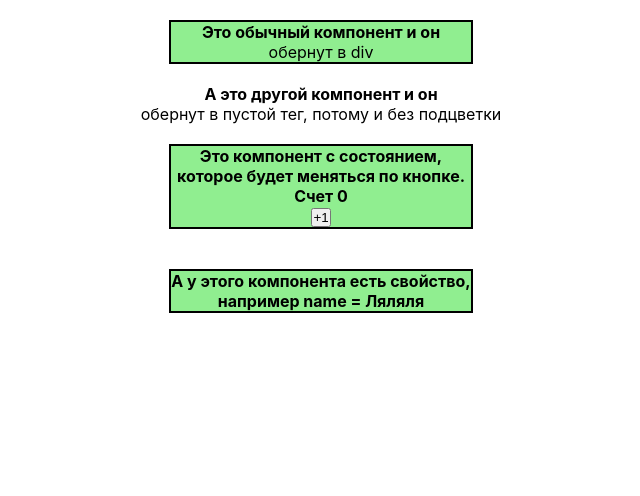
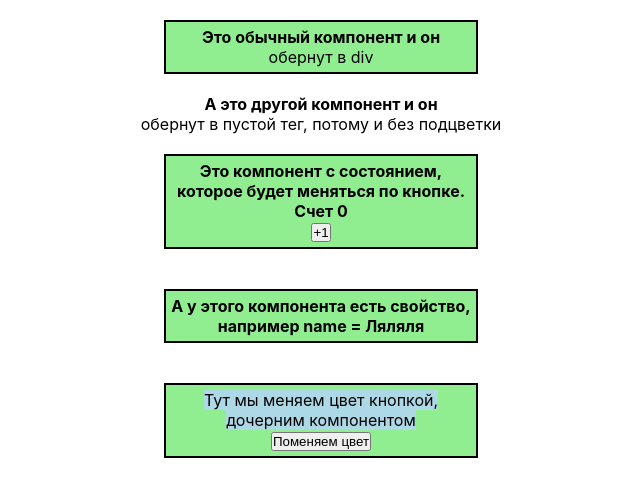
Before and after one commit to Daskendrik/learning_react, a React (Create React App) app: page / in a window 1280 px wide. Shown: the top 496 px of the page, without its empty margins (319-959 px from the left). Built offline with nearby package versions, Linux system fonts and the light colour scheme.

Commit message:
add components
изменение состояния родителя дочерним компонентом

```diff
--- a/public/index.html
+++ b/public/index.html
@@ -2,42 +2,10 @@
 <html lang="en">
   <head>
     <meta charset="utf-8" />
-    <link rel="icon" href="%PUBLIC_URL%/favicon.ico" />
     <meta name="viewport" content="width=device-width, initial-scale=1" />
-    <meta name="theme-color" content="#000000" />
-    <meta
-      name="description"
-      content="Web site created using create-react-app"
-    />
-    <link rel="apple-touch-icon" href="%PUBLIC_URL%/logo192.png" />
-    <!--
-      manifest.json provides metadata used when your web app is installed on a
-      user's mobile device or desktop. See https://developers.google.com/web/fundamentals/web-app-manifest/
-    -->
-    <link rel="manifest" href="%PUBLIC_URL%/manifest.json" />
-    <!--
-      Notice the use of %PUBLIC_URL% in the tags above.
-      It will be replaced with the URL of the `public` folder during the build.
-      Only files inside the `public` folder can be referenced from the HTML.
-
-      Unlike "/favicon.ico" or "favicon.ico", "%PUBLIC_URL%/favicon.ico" will
-      work correctly both with client-side routing and a non-root public URL.
-      Learn how to configure a non-root public URL by running `npm run build`.
-    -->
     <title>React App</title>
   </head>
   <body>
-    <noscript>You need to enable JavaScript to run this app.</noscript>
     <div id="root"></div>
-    <!--
-      This HTML file is a template.
-      If you open it directly in the browser, you will see an empty page.
-
-      You can add webfonts, meta tags, or analytics to this file.
-      The build step will place the bundled scripts into the <body> tag.
-
-      To begin the development, run `npm start` or `yarn start`.
-      To create a production bundle, use `npm run build` or `yarn build`.
-    -->
   </body>
 </html>
--- a/src/App.css
+++ b/src/App.css
@@ -13,4 +13,5 @@
   margin: 20px;
   border: 2px solid black;
   width: 300px;
+  padding: 5px;
 }
--- a/src/App.js
+++ b/src/App.js
@@ -3,6 +3,7 @@ import ClearComponent from './Components/ClearComponent';
 import Fragment from './Components/Fragment';
 import ComponentState from './Components/ComponentState';
 import ComponentProp from './Components/ComponentProp';
+import ParentStateChangeByChild from './Components/ParentStateChangeByChild';
 
 function App() {
   return (
@@ -15,6 +16,9 @@ function App() {
       <div>
         <ComponentProp name="Ляляля" />
       </div>
+      <div>
+        <ParentStateChangeByChild />
+      </div>
     </div>
   );
 }
--- /dev/null
+++ b/src/Components/ChildChangeParentState.js
@@ -0,0 +1,5 @@
+const ChildChangeParentState = ({ onClick }) => {
+  return <button onClick={onClick}>Поменяем цвет</button>;
+};
+
+export default ChildChangeParentState;
--- /dev/null
+++ b/src/Components/ParentStateChangeByChild.js
@@ -0,0 +1,25 @@
+import React from 'react';
+import ChildChangeParentState from './ChildChangeParentState';
+
+const ParentStateChangeByChild = () => {
+  const [color, setColor] = React.useState('lightblue');
+  const btnSetColor = () => {
+    if (color === 'red') {
+      setColor('lightblue');
+    } else {
+      setColor('red');
+    }
+  };
+
+  return (
+    <div className="card">
+      <span style={{ background: color }}>
+        Тут мы меняем цвет кнопкой, дочерним компонентом
+      </span>
+      <br></br>
+      <ChildChangeParentState onClick={btnSetColor} />
+    </div>
+  );
+};
+
+export default ParentStateChangeByChild;
```
